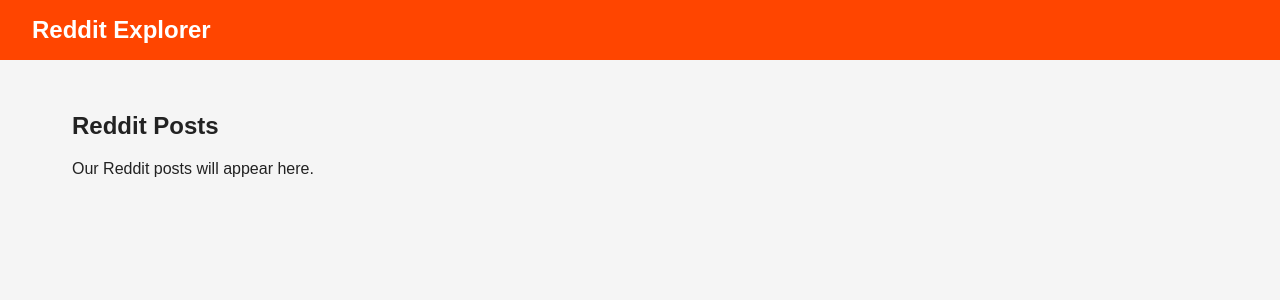
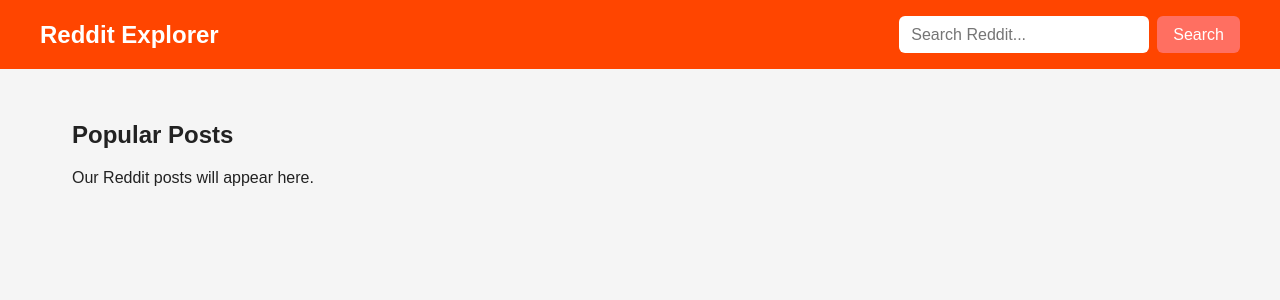
Before and after one commit to martha-oc/reddit-app, a React (Vite) app: page / in a window 1280 px wide. Shown: the top 300 px of the page. Built offline with nearby package versions, Linux system fonts and the light colour scheme.

Commit message:
Add reusable header component

```diff
--- a/src/App.jsx
+++ b/src/App.jsx
@@ -1,14 +1,13 @@
+import Header from "./components/Header/Header";
 import "./App.css";
 
 function App() {
   return (
     <div className="app">
-      <header className="header">
-        <h1>Reddit Explorer</h1>
-      </header>
+      <Header />
 
       <main className="main">
-        <h2>Reddit Posts</h2>
+        <h2>Popular Posts</h2>
 
         <p>Our Reddit posts will appear here.</p>
       </main>
--- /dev/null
+++ b/src/components/Header/Header.css
@@ -0,0 +1,44 @@
+.header {
+  background-color: #20b2aa;
+  color: #fff;
+  padding: 1rem;
+}
+
+.header__content {
+  max-width: 1200px;
+  margin: 0 auto;
+  display: flex;
+  align-items: center;
+  justify-content: space-between;
+  gap: 1rem;
+}
+
+.header__logo {
+  margin: 0;
+  font-size: 1.5rem;
+}
+
+.header__search {
+  display: flex;
+  gap: 0.5rem;
+}
+
+.header__search input {
+  min-width: 250px;
+  padding: 0.6rem 0.75rem;
+  border: none;
+  border-radius: 6px;
+}
+
+.header__search button {
+  padding: 0.6rem 1rem;
+  border: none;
+  border-radius: 6px;
+  background-color: #ff6f61;
+  color: #fff;
+  cursor: pointer;
+}
+
+.header__search button:hover {
+  opacity: 0.9;
+}
--- /dev/null
+++ b/src/components/Header/Header.jsx
@@ -0,0 +1,22 @@
+import "./Header.css";
+
+function Header() {
+  return (
+    <header className="header">
+      <div className="header__content">
+        <h1 className="header__logo">Reddit Explorer</h1>
+
+        <form className="header__search">
+          <input
+            type="search"
+            placeholder="Search Reddit..."
+            aria-label="Search Reddit"
+          />
+          <button type="submit">Search</button>
+        </form>
+      </div>
+    </header>
+  );
+}
+
+export default Header;
```
